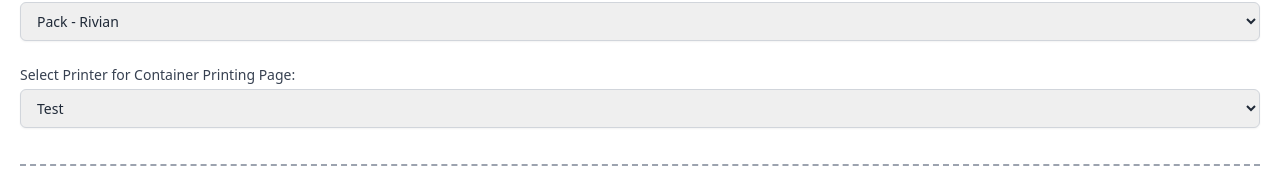
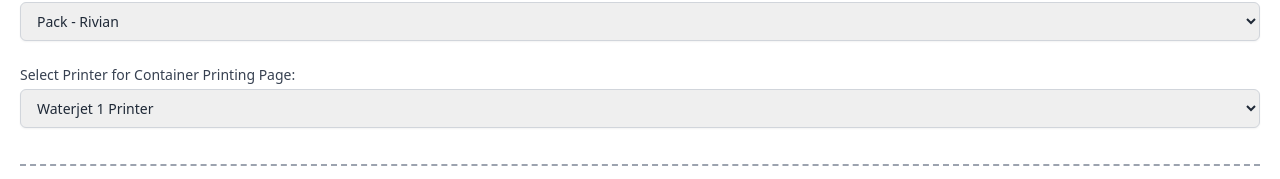
Before and after one commit to terryli-vt/plex-production-simplifier, a React (Vite) app in the folder client/: page /settings in a window 1280 px wide. Shown: the part 903-1082 px from the top of the page. Built offline with nearby package versions, Linux system fonts and the light colour scheme.

Commit message:
Updated printer settings (ip address change)

```diff
--- a/client/src/pages/Settings.tsx
+++ b/client/src/pages/Settings.tsx
@@ -31,7 +31,7 @@
 
     waterjetWorkcenterOptions: [
       { key: "Waterjet-1: R1T, A2LL", value: "74884" },
-      /* { key: "Waterjet-2: A2LL Sunroof", value: "74885" }, */
+      { key: "Waterjet-2: A2LL Sunroof", value: "74885" },
       { key: "Waterjet-3: R1S, BT1", value: "74886" },
       { key: "Waterjet-4: BT1", value: "75091" },
       /* { key: "Waterjet-5: ", value: "75153" }, */
@@ -67,62 +67,38 @@
     ],
 
     waterjetPrinterOptions: [
-      { key: "Waterjet 1 Printer", value: "10.24.3.230" },
+      { key: "Waterjet 1 Printer", value: "10.24.2.48" },
       { key: "Waterjet 3 Printer", value: "10.24.1.61" },
-      { key: "Waterjet 4 Printer", value: "10.24.3.74" },
-      { key: "Test", value: "10.24.3.239" },
-      // { key: "Zebra S6 (2nd floor)", value: "10.24.3.19" },
-      /* { key: "Zebra S4 Backup (1st floor)", value: "10.24.2.134" },
-      { key: "Zebra S5 (1st floor)", value: "10.24.2.1" },
-      { key: "Zebra S6 (2nd floor)", value: "10.24.3.19" },
-      { key: "Toyota Backup", value: "10.24.3.159" },
-      { key: "Mobile Zebra 1", value: "10.24.1.50" }, */
+      { key: "Waterjet 4 Printer", value: "10.24.2.40" },
+      { key: "Test", value: "10.24.2.7" },
     ],
 
     assemblyPrinterOptions: [
-      { key: "Assembly - Rivian", value: "10.24.3.6" },
-      { key: "Assembly - A2&BT1", value: "10.24.2.138" },
-      { key: "Assembly - U725", value: "10.24.3.111" },
-      { key: "Test", value: "10.24.3.239" },
-      // { key: "Zebra S6 (2nd floor)", value: "10.24.3.19" },
-      /* { key: "Zebra S4 Backup (1st floor)", value: "10.24.2.134" },
-      { key: "Zebra S5 (1st floor)", value: "10.24.2.1" },
-      { key: "Zebra S6 (2nd floor)", value: "10.24.3.19" },
-      { key: "Waterjet 3 Printer", value: "10.24.1.61" },
-      { key: "Toyota Backup", value: "10.24.3.159" }, */
+      { key: "Assembly - Rivian", value: "10.24.2.63" },
+      { key: "Assembly - A2&BT1", value: "10.24.2.45" },
+      { key: "Test", value: "10.24.2.7" },
     ],
 
     packPrinterOptions: [
-      { key: "Pack - Rivian", value: "10.24.2.40" },
-      { key: "Pack - A2&BT1", value: "10.24.3.221" },
-      { key: "Pack - BT1 Fullroof", value: "10.24.3.150" },
-      { key: "Pack - U725", value: "10.24.2.182" },
-      { key: "Pack - Other Programs (Big Printer)", value: "10.24.0.211" },
-      { key: "Test", value: "10.24.3.239" },
-      // { key: "Zebra S6 (2nd floor)", value: "10.24.3.19" },
-      /* { key: "Zebra S4 Backup (1st floor)", value: "10.24.2.134" },
-      { key: "Zebra S5 (1st floor)", value: "10.24.2.1" },
-      { key: "Toyota Backup", value: "10.24.3.159" }, */
+      { key: "Pack - Rivian", value: "10.24.2.47" },
+      { key: "Pack - A2&BT1", value: "10.24.2.46" },
+      { key: "Pack - BT1 Fullroof", value: "10.24.2.44" },
+      { key: "Test", value: "10.24.2.7" },
     ],
 
     containerPrinterOptions: [
-      { key: "Test", value: "10.24.3.239" },
-      { key: "Waterjet 1 Printer", value: "10.24.3.230" },
+      { key: "Waterjet 1 Printer", value: "10.24.2.48" },
       { key: "Waterjet 3 Printer", value: "10.24.1.61" },
-      { key: "Waterjet 4 Printer", value: "10.24.3.74" },
-      { key: "Assembly - Rivian", value: "10.24.3.6" },
-      { key: "Assembly - A2&BT1", value: "10.24.2.138" },
+      { key: "Waterjet 4 Printer", value: "10.24.2.40" },
+      { key: "Assembly - Rivian", value: "10.24.2.63" },
+      { key: "Assembly - A2&BT1", value: "10.24.2.45" },
       { key: "Assembly - U725", value: "10.24.3.111" },
-      { key: "Pack - Rivian", value: "10.24.2.40" },
-      { key: "Pack - A2&BT1", value: "10.24.3.221" },
-      { key: "Pack - BT1 Fullroof", value: "10.24.3.150" },
+      { key: "Pack - Rivian", value: "10.24.2.47" },
+      { key: "Pack - A2&BT1", value: "10.24.2.46" },
+      { key: "Pack - BT1 Fullroof", value: "10.24.2.44" },
       { key: "Pack - U725", value: "10.24.2.182" },
       { key: "Pack - Other Programs (Big Printer)", value: "10.24.0.211" },
-      { key: "Zebra S4 Backup (1st floor)", value: "10.24.2.134" },
-      { key: "Zebra S5 (1st floor)", value: "10.24.2.1" },
-      { key: "Zebra S6 (2nd floor)", value: "10.24.3.19" },
-      { key: "Toyota Backup", value: "10.24.3.159" },
-      { key: "Mobile Zebra 1", value: "10.24.1.50" },
+      { key: "Test", value: "10.24.2.7" },
     ],
 
     packModeOptions: [
--- a/client/src/services/apiClient.ts
+++ b/client/src/services/apiClient.ts
@@ -1,5 +1,5 @@
-const serverURL = "http://localhost:3300";
-// const serverURL = "http://10.24.3.182:3300";
+// const serverURL = "http://localhost:3300";
+const serverURL = "http://10.24.2.181:8000";
 // const serverURL = "http://10.24.1.20:8000";
 
 // Retrieve from local storage (or use default values)
```
Also changed, not shown: 1 other file (tests, documents, lock files or other folders).
